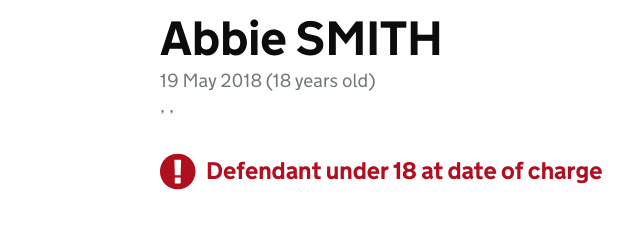
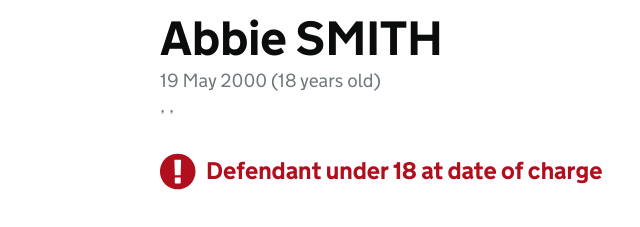
Before and after one commit to blackmonday/atcm-legaladviser, a website: page app/views/legaladviser/case-details-page-abbie-smith.html in a window 1280 px wide. Shown: the part 262-489 px from the top of the page, 0-640 px from the left. Drawn offline with nearby package versions, Linux system fonts and the light colour scheme; files that its build step writes are made by us from their sources.

Commit message:
DOB Amend
Nice - just amended the DOB - They were a little too young I thought ;)

```diff
--- a/app/views/legaladviser/case-details-page-abbie-smith.html
+++ b/app/views/legaladviser/case-details-page-abbie-smith.html
@@ -101,7 +101,7 @@
         <div class="column-two-thirds">
 
             <h1 class="heading-xlarge top_0 bottom_5">Abbie <span class="last-name">Smith</span></h1>
-            <p class="form-hint">19 May 2018 (18 years old)<br>
+            <p class="form-hint">19 May 2000 (18 years old)<br>
             {{data['defendents-address-line-1']}}, {{data['defendents-address-line-2']}}, {{data['defendents-town-or-city']}} {{data['defendents-postcode']}}</p>
 
             <!-- WARNING BANNER PATTERN -->
```
